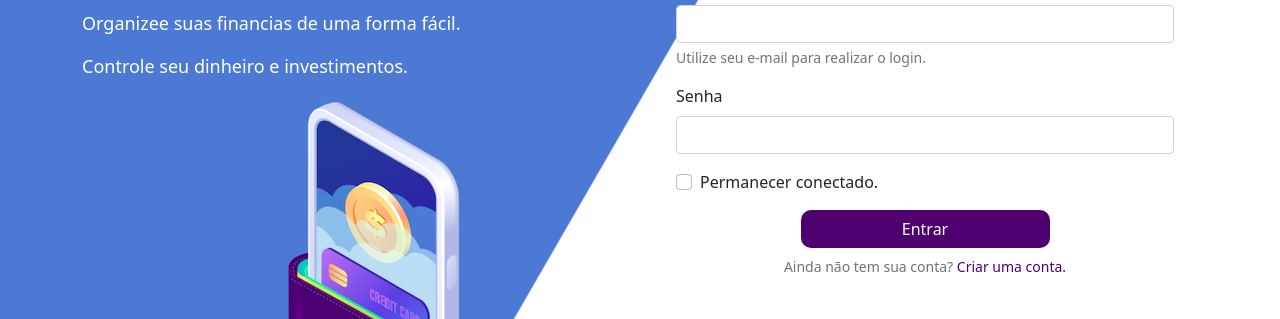
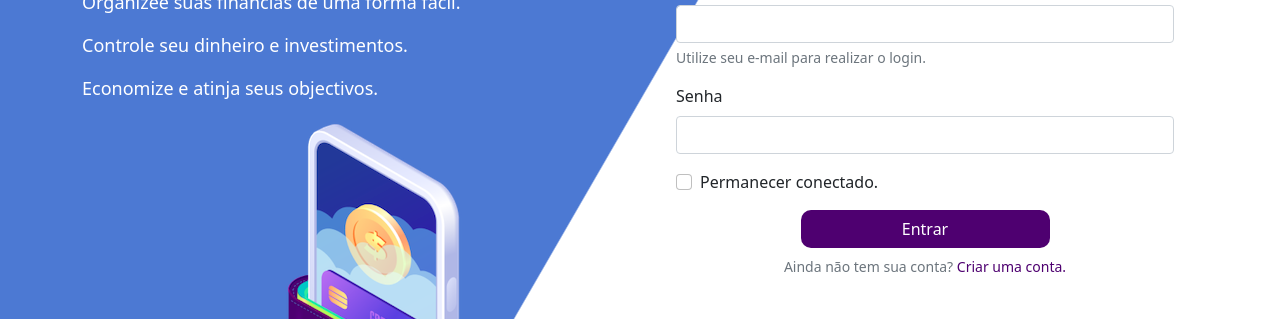
Before and after one commit to laufrnnds/Nikel, a plain HTML site: page public/index.html in a window 1280 px wide. Shown: the part 147-466 px from the top of the page. Drawn offline with nearby package versions, Linux system fonts and the light colour scheme.

Commit message:
text alterado

```diff
--- a/public/index.html
+++ b/public/index.html
@@ -22,6 +22,7 @@
                         <div class="text-login">
                             <p>Organizee suas financias de uma forma fácil.</p>
                             <p>Controle seu dinheiro e investimentos.</p>
+                            <p>Economize e atinja seus objectivos.</p>
                         </div>
 
                         <div class="text-center">
```
